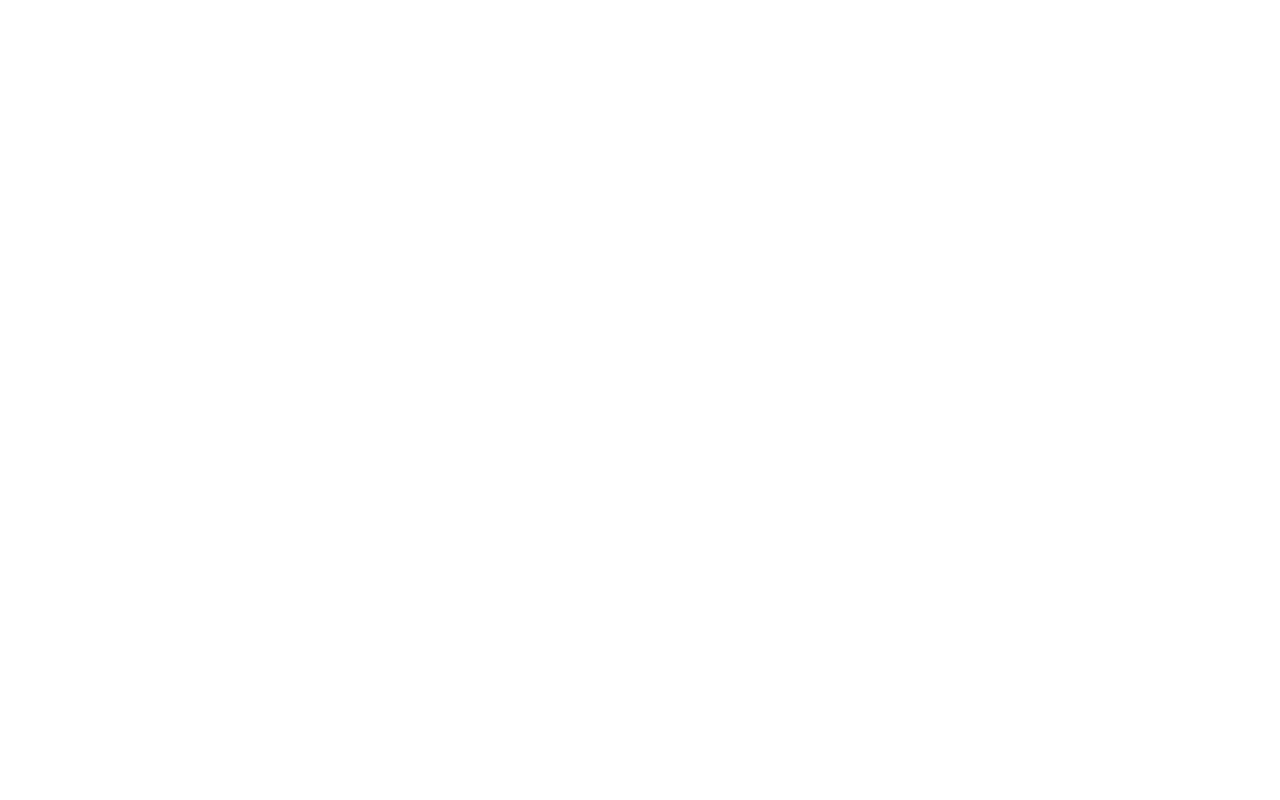
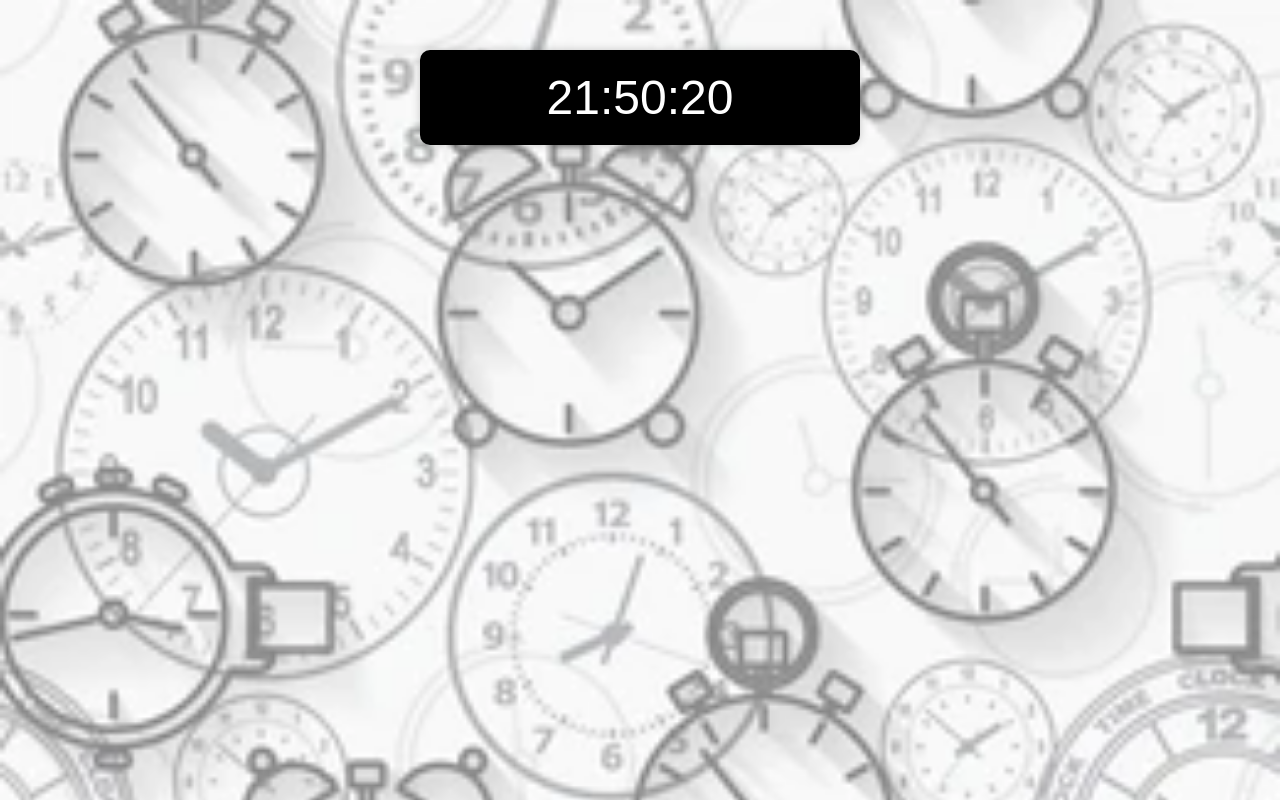
Before and after one commit to codeWithArif1982/JS_ASSIGNMENT, a plain HTML site: page Assignment-3/index.html in a window 1280 px wide. Drawn offline with Linux system fonts and the light colour scheme.

Commit message:
Code done for digital clock project

```diff
--- a/Assignment-2/bmi.css
+++ b/Assignment-2/bmi.css
@@ -23,7 +23,7 @@ html {
 
 body {
   font-family: "Open Sans", sans-serif;
-  background-color: var(--grey);
+  background-color: let(--grey);
 }
 
 p {
@@ -58,7 +58,7 @@ section {
   /* width: 40rem; */
   background-color: #ffffd9;
   padding: 2rem;
-  color: var(--white);
+  color: let(--white);
   box-shadow: 0px 10px 20px 20px #e0e0e0;
 }
 
--- a/Assignment-3/index.html
+++ b/Assignment-3/index.html
@@ -5,8 +5,58 @@
     <meta http-equiv="X-UA-Compatible" content="IE=edge">
     <meta name="viewport" content="width=device-width, initial-scale=1.0">
     <title>Digital Clock</title>
+    <style>
+        body {
+			background-color: #f2f2f2;
+            background-image: url(/Assignment-3/Clock.jpeg);
+            background-size: cover;
+        }
+        #digitalClock {
+            background-color: #000;
+			border-radius: 10px;
+			box-shadow: 0px 0px 10px rgba(0, 0, 0, 0.2);
+			color: #fff;
+			font-family: sans-serif;
+			font-size: 48px;
+			margin: 50px auto;
+			padding: 20px;
+			text-align: center;
+			width: 400px;
+
+        }
+    </style>
 </head>
 <body>
 
+    <div id="digitalClock"></div>
+
+    <script>
+        function updateClock() {
+            let now = new Date();
+            let hours = now.getHours();
+            let minutes = now.getMinutes();
+            let seconds = now.getSeconds();
+
+            // Formatting the time to add leading zeros
+            if (hours < 10) {
+                hours = "0" + hours;
+            }
+            if (minutes < 10) {
+                minutes = "0" + minutes;
+            }
+            if (seconds < 10) {
+                seconds = "0" + seconds;
+            }
+
+            let timeString = hours + ":" + minutes + ":" + seconds;
+            document.getElementById("digitalClock").innerHTML = timeString;
+        }
+
+        // Calling the function once to initialize the clock
+        updateClock();
+
+        // Updating the clock every second using setInterval() method
+        setInterval(updateClock, 1000);
+    </script>
 </body>
 </html>
```
Also changed, not shown: Assignment-1/assignment-1.js (+5 -5 lines), Assignment-3/Clock.jpeg (added).
